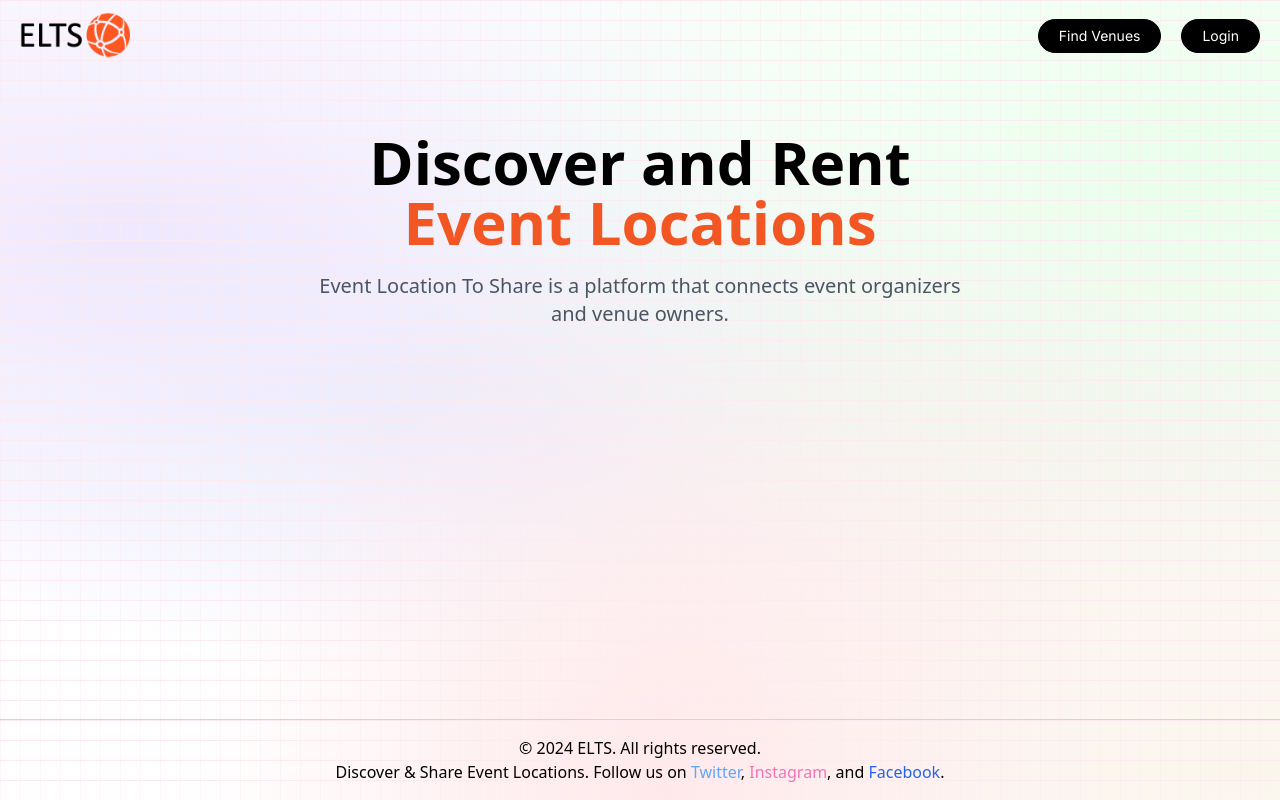
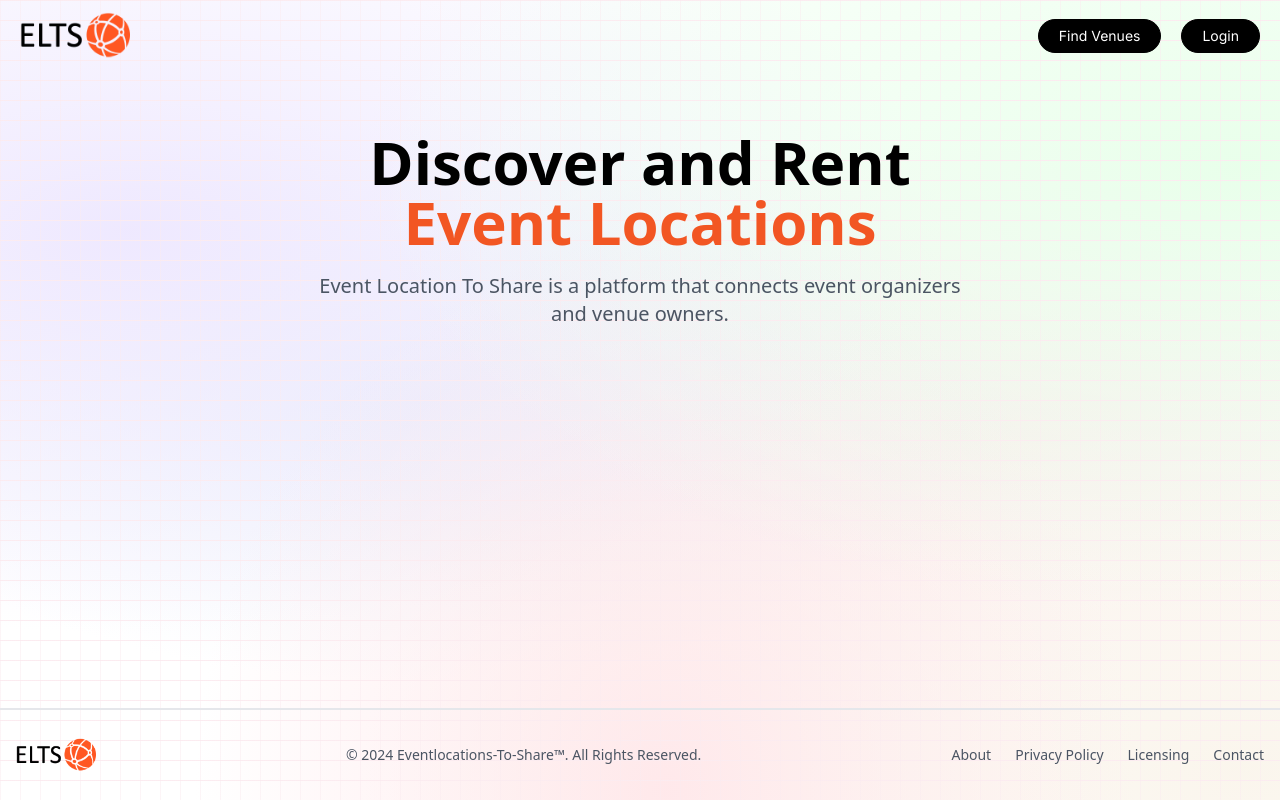
Before and after one commit to tombk556/GartenSpace24, a Next.js app: page / in a window 1280 px wide. Built offline with nearby package versions, Linux system fonts and the light colour scheme.

Commit message:
update footer

```diff
--- a/app/layout.js
+++ b/app/layout.js
@@ -19,7 +19,7 @@ const rootlayout = ({ children }) => {
               {children}
             </main>
           </div>
-          <hr className="border-gray-300"/>
+          <hr className="border"/>
           <Footer />
         </body>
       </html>
--- a/components/Footer.js
+++ b/components/Footer.js
@@ -1,41 +1,46 @@
+import React from "react";
+import Link from "next/link";
+import Image from "next/image";
+
 const Footer = () => {
-    return (
-      <footer className="w-full text-black py-4">
-        <div className="container mx-auto text-center">
-          <p>&copy; {new Date().getFullYear()} ELTS. All rights reserved.</p>
-          <p>
-            Discover & Share Event Locations. Follow us on{" "}
-            <a
-              href="https://twitter.com"
-              target="_blank"
-              rel="noopener noreferrer"
-              className="text-blue-400 hover:underline"
-            >
-              Twitter
-            </a>
-            ,{" "}
-            <a
-              href="https://instagram.com"
-              target="_blank"
-              rel="noopener noreferrer"
-              className="text-pink-400 hover:underline"
-            >
-              Instagram
-            </a>
-            , and{" "}
-            <a
-              href="https://facebook.com"
-              target="_blank"
-              rel="noopener noreferrer"
-              className="text-blue-600 hover:underline"
-            >
-              Facebook
-            </a>
-            .
-          </p>
+  return (
+    <footer className="w-full mb-3 pt-3 z-50">
+      <div className="w-full mx-auto max-w-screen-xl p-4 flex flex-col md:flex-row items-center justify-between">
+        <div className="flex items-center justify-center md:justify-start w-full md:w-auto mb-4 md:mb-0">
+          <Image
+            src="/assets/images/logo_icon.png"
+            alt="Promptopia Logo"
+            width={80}
+            height={80}
+            className="object-contain"
+          />
         </div>
-      </footer>
-    );
-  };
 
-  export default Footer;
+        <span className="text-gray-600 text-sm text-center md:text-left mb-4 md:mb-0">
+          © 2024{" "}
+          <Link href="/" className="hover:underline">
+            Eventlocations-To-Share™
+          </Link>
+          . All Rights Reserved.
+        </span>
+
+        <div className="flex flex-wrap justify-center md:justify-end items-center text-sm text-gray-600 font-medium space-x-4 md:space-x-6">
+          <Link href="#" className="hover:underline">
+            About
+          </Link>
+          <Link href="#" className="hover:underline">
+            Privacy Policy
+          </Link>
+          <Link href="#" className="hover:underline">
+            Licensing
+          </Link>
+          <Link href="#" className="hover:underline">
+            Contact
+          </Link>
+        </div>
+      </div>
+    </footer>
+  );
+};
+
+export default Footer;
--- a/components/Nav.js
+++ b/components/Nav.js
@@ -9,7 +9,7 @@ const Nav = () => {
   const { user, logout } = useContext(AuthContext);
 
   return (
-    <nav className="fixed flex-between w-full mb-3 pt-3 z-50"> {/* Added bg-white/90 and backdrop-blur-lg */}
+    <nav className="fixed flex-between w-full mb-3 pt-3 z-50">
       <Link href="/" className="flex gap-2 flex-center ml-5">
         <Image
           src="/assets/images/logo_icon.png"
```
